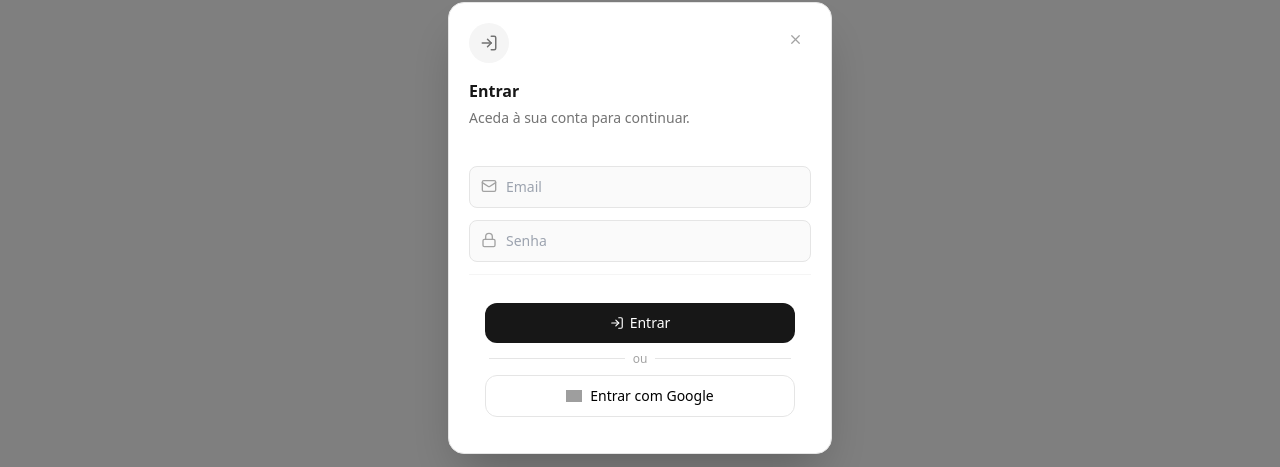
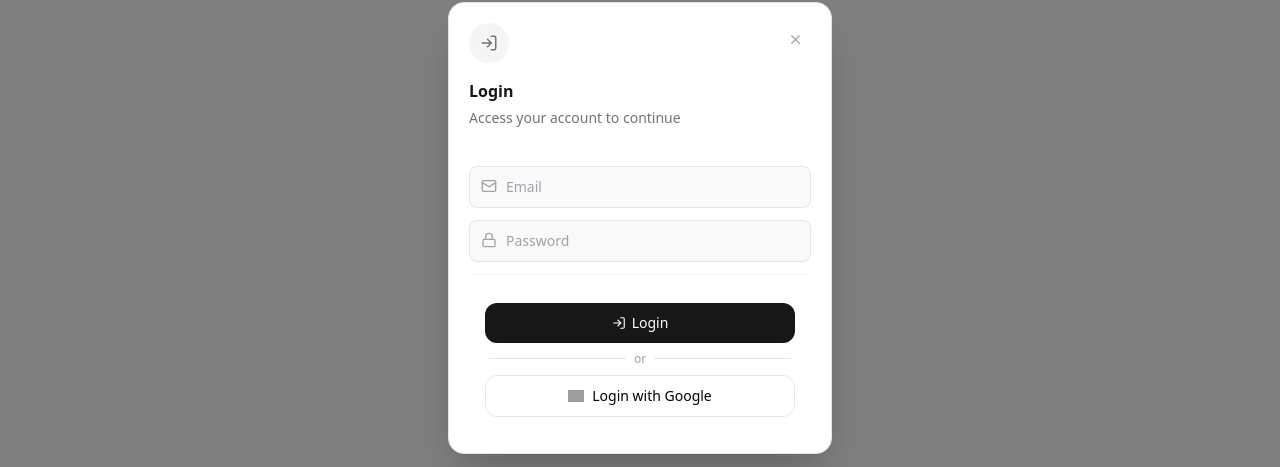
Before and after one commit to manuelcardoso5005/kubico-ja, a Next.js app: page /en/login in a window 1280 px wide. Shown: the part 172-639 px from the top of the page. Built offline with nearby package versions, Linux system fonts and the light colour scheme; grey boxes are pictures that could not be loaded.

Commit message:
traducao login

```diff
--- a/app/[locale]/(auth)/login/LoginForm.tsx
+++ b/app/[locale]/(auth)/login/LoginForm.tsx
@@ -1,5 +1,6 @@
 import { Mail, Lock, LogIn } from 'lucide-react';
 import { motion } from 'framer-motion';
+import { useTranslations } from 'next-intl';
 
 interface FormLoginProps {
   email: string;
@@ -18,13 +19,14 @@ export default function LoginForm({
   handleLogin,
     handleGoogleLogin,
 }: FormLoginProps) {
+  const t = useTranslations('authorization');
   return (
     <form onSubmit={handleLogin} className="flex flex-col gap-3">
       <div className="relative">
         <Mail className="absolute text-neutral-400 left-3 top-3" size={16} />
         <input
           type="email"
-          placeholder="Email"
+          placeholder={t('login.email')}
           value={email}
           onChange={(e) => setEmail(e.target.value)}
           className="w-full py-2.5 pl-9 pr-3 text-sm border rounded-lg
@@ -39,7 +41,7 @@ export default function LoginForm({
         <Lock className="absolute text-neutral-400 left-3 top-3" size={16} />
         <input
           type="password"
-          placeholder="Senha"
+          placeholder={t('login.password')}
           value={password}
           onChange={(e) => setPassword(e.target.value)}
           className="w-full py-2.5 pl-9 pr-3 text-sm border rounded-lg
@@ -65,12 +67,12 @@ export default function LoginForm({
                   hover:bg-neutral-700 dark:hover:bg-neutral-200"
               >
                 <LogIn size={14} strokeWidth={2} />
-                Entrar
+                {t('login.login')}
               </motion.button>
 
               <div className="flex items-center gap-2 px-1">
                 <div className="flex-1 h-px bg-neutral-200 dark:bg-neutral-700" />
-                <span className="text-xs text-neutral-400">ou</span>
+                <span className="text-xs text-neutral-400">{t('login.or')}</span>
                 <div className="flex-1 h-px bg-neutral-200 dark:bg-neutral-700" />
               </div>
 
@@ -87,7 +89,7 @@ export default function LoginForm({
                     width={16}
                     height={16}
                     />
-                Entrar com Google
+                {t('login.login_with_google')}
               </motion.button>
             </div>
     </form>
--- a/app/[locale]/(auth)/login/LoginModal.tsx
+++ b/app/[locale]/(auth)/login/LoginModal.tsx
@@ -7,6 +7,7 @@ import { LogIn } from 'lucide-react';
 import Overlay from '@/components/overlay/OverlayAuth';
 import LoginForm from './LoginForm';
 import { loginWithEmail, loginWithGoogle } from '@/utils/utils';
+import { useTranslations } from 'next-intl';
 
 type Props = {
   open: boolean;
@@ -17,6 +18,7 @@ export default function LoginModal({ open, onClose }: Props) {
   const [email, setEmail] = useState('');
   const [password, setPassword] = useState('');
   const [error, setError] = useState('');
+  const t = useTranslations('authorization');
 
   useEffect(() => {
     if (!open) return;
@@ -54,11 +56,11 @@ export default function LoginModal({ open, onClose }: Props) {
           clickOutside={onClose}
           onClose={onClose}
           icon={<LogIn size={18} strokeWidth={2} className="text-neutral-500" />}
-          title="Entrar"
-          legend="Aceda à sua conta para continuar."
+          title={t('login.login')}
+          legend={t('login.login_legend')}
         >
           <div className="px-5 pb-5">
-            {error && <p className="mb-2 text-sm text-red-500">{error}</p>}
+            {error && <p className="mb-2 text-sm text-red-500">{t(error)}</p>}
             <LoginForm
               email={email}
               setEmail={setEmail}
--- a/app/[locale]/(auth)/login/page.tsx
+++ b/app/[locale]/(auth)/login/page.tsx
@@ -1,15 +1,22 @@
 'use client';
 
 import { useState } from 'react';
+import { useRouter } from 'next/navigation';
 import LoginModal from './LoginModal';
 
 export default function Page() {
   const [open, setOpen] = useState(true);
+  const router = useRouter();
+
+  const handleClose = () => {
+    setOpen(false);
+    router.push('/');
+  };
 
   return (
     <LoginModal
       open={open}
-      onClose={() => setOpen(false)}
+      onClose={handleClose}
     />
   );
 }
--- a/app/[locale]/(auth)/register/page.tsx
+++ b/app/[locale]/(auth)/register/page.tsx
@@ -1,15 +1,22 @@
 'use client';
 
 import { useState } from 'react';
+import { useRouter } from 'next/navigation';
 import RegisterModal from './RegisterModal';
 
 export default function Page() {
   const [open, setOpen] = useState(true);
+  const router = useRouter();
+
+  const handleClose = () => {
+    setOpen(false);
+    router.push('/');
+  };
 
   return (
     <RegisterModal
       open={open}
-      onClose={() => setOpen(false)}
+      onClose={handleClose}
     />
   );
 }
--- a/i18n/request.ts
+++ b/i18n/request.ts
@@ -15,8 +15,8 @@ export default getRequestConfig(async ({requestLocale}) => {
     messages: {
       common: (await import(`../messages/${locale}/common.json`)).default,
       header: (await import(`../messages/${locale}/header.json`)).default,
+      authorization: (await import(`../messages/${locale}/authorization.json`)).default,
       //home: (await import(`../messages/${locale}/home.json`)).default,
-      // Adicione outros arquivos aqui conforme for criando
     }
   };
 });
--- /dev/null
+++ b/messages/en/authorization.json
@@ -0,0 +1,10 @@
+{ "login":{
+  "login": "Login",
+  "login_legend": "Access your account to continue",
+  "email": "Email",
+  "password": "Password",
+  "or": "or",
+  "login_with_google": "Login with Google",
+  "error_invalid_email": "Invalid email",
+  "error_invalid_pass": "Incorrect password"
+}}
--- /dev/null
+++ b/messages/pt/authorization.json
@@ -0,0 +1,11 @@
+{
+    "login":{
+  "login": "Entrar",
+  "login_legend": "Aceda à sua conta para continuar",
+  "email": "Email",
+  "password": "Senha",
+  "or": "ou",
+  "login_with_google": "Entrar com Google",
+  "error_invalid_email": "Email inválido",
+  "error_invalid_pass": "Senha incorreta"}
+}
--- a/utils/utils.ts
+++ b/utils/utils.ts
@@ -12,8 +12,8 @@ export const validatePassword = (password: string) => {
 
 // Função de login simulada
 export const loginWithEmail = async (email: string, password: string) => {
-  if (!validateEmail(email)) throw new Error('Email inválido');
-  if (!validatePassword(password)) throw new Error('Senha inválida');
+  if (!validateEmail(email)) throw new Error('login.error_invalid_email');
+  if (!validatePassword(password)) throw new Error('login.error_invalid_pass');
 
   // Simula login
   return { success: true, user: { email } };
```
